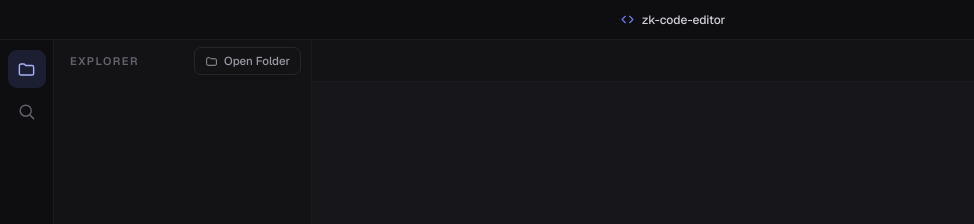
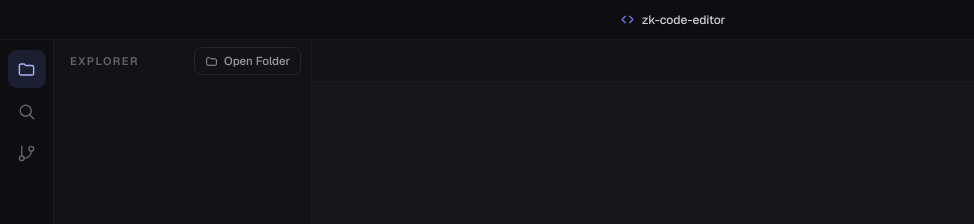
Before and after one commit to zero-koo/zk-code-editor, a React (Vite) app: page / in a window 1280 px wide. Shown: the top 224 px of the page, without its empty margins (0-974 px from the left). Built offline with nearby package versions, Linux system fonts and the light colour scheme.

Commit message:
feat(frontend): wire git diff view into the activity bar
- activeView에 git 추가, Source Control 아이콘(메인영역 전용 하이라이트)
- git 뷰 활성 시 에디터 서브트리는 hidden 토글(영속 EditorView 보존)하고 DiffView 표시

```diff
--- a/src/App.tsx
+++ b/src/App.tsx
@@ -7,6 +7,7 @@ import type { FsChange } from "./components/FileTreeNode";
 import { TabBar } from "./components/TabBar";
 import { EditorPane } from "./components/EditorPane";
 import { StatusBar } from "./components/StatusBar";
+import { DiffView } from "./components/DiffView";
 import { ShortcutsModal } from "./components/ShortcutsModal";
 import { InfoIcon, FileIcon } from "./components/icons";
 import { useGlobalShortcuts } from "./hooks/useGlobalShortcuts";
@@ -132,7 +133,12 @@ export default function App() {
     return () => clearTimeout(handle);
   }, [hydrated, root, tabs, activeTabPath]);
 
-  function activate(view: "explorer" | "search") {
+  function activate(view: "explorer" | "search" | "git") {
+    if (view === "git") {
+      setActiveView("git");
+      setSidebarVisible(false);
+      return;
+    }
     if (activeView === view && sidebarVisible) {
       setSidebarVisible(false);
     } else {
@@ -221,6 +227,7 @@ export default function App() {
         </>
       )}
       <div className="flex-1 min-w-0 flex flex-col bg-bg-2">
+        <div className={activeView === "git" ? "hidden" : "flex flex-col flex-1 min-h-0"}>
           <TabBar
             tabs={tabs}
             activePath={activeTabPath}
@@ -261,6 +268,10 @@ export default function App() {
             languageId={activeTab?.languageId ?? null}
           />
         </div>
+        <div className={activeView === "git" ? "flex flex-col flex-1 min-h-0" : "hidden"}>
+          <DiffView root={root} active={activeView === "git"} />
+        </div>
+      </div>
       </div>
       <ShortcutsModal open={shortcutsOpen} onClose={() => setShortcutsOpen(false)} />
     </div>
--- a/src/components/ActivityBar.tsx
+++ b/src/components/ActivityBar.tsx
@@ -1,7 +1,7 @@
-import { FolderOpenIcon, SearchIcon, KeyboardIcon } from "./icons";
+import { FolderOpenIcon, SearchIcon, KeyboardIcon, GitBranchIcon } from "./icons";
 import { IconButton } from "./IconButton";
 
-type View = "explorer" | "search";
+type View = "explorer" | "search" | "git";
 
 interface Props {
   activeView: View;
@@ -11,7 +11,8 @@ interface Props {
 }
 
 export function ActivityBar({ activeView, sidebarVisible, onActivate, onOpenShortcuts }: Props) {
-  const isActive = (v: View) => sidebarVisible && activeView === v;
+  const isActive = (v: View) =>
+    v === "git" ? activeView === "git" : sidebarVisible && activeView === v;
   return (
     <div className="w-[54px] shrink-0 bg-titlebar border-r border-bd-2 flex flex-col items-center py-2.5 gap-1">
       <button
@@ -40,6 +41,19 @@ export function ActivityBar({ activeView, sidebarVisible, onActivate, onOpenShor
         )}
         <SearchIcon size={19} strokeWidth={1.8} />
       </button>
+      <button
+        aria-label="Source Control"
+        aria-pressed={isActive("git")}
+        onClick={() => onActivate("git")}
+        className={`relative w-[38px] h-[38px] rounded-[9px] flex items-center justify-center ${
+          isActive("git") ? "bg-accent/15 text-accent-soft" : "text-tx-3 hover:bg-white/5 hover:text-tx-bright"
+        }`}
+      >
+        {isActive("git") && (
+          <span className="absolute left-[-10px] top-[9px] w-[2.5px] h-5 rounded bg-accent" />
+        )}
+        <GitBranchIcon size={19} strokeWidth={1.8} />
+      </button>
       <IconButton
         label="Keyboard Shortcuts"
         onClick={onOpenShortcuts}
--- a/src/components/icons.tsx
+++ b/src/components/icons.tsx
@@ -94,3 +94,12 @@ export const TrashIcon = (p: IconProps) => (
     <path d="M19 6v14a2 2 0 0 1-2 2H7a2 2 0 0 1-2-2V6m3 0V4a2 2 0 0 1 2-2h4a2 2 0 0 1 2 2v2" />
   </Icon>
 );
+
+export const GitBranchIcon = (p: IconProps) => (
+  <Icon {...p}>
+    <line x1="6" y1="3" x2="6" y2="15" />
+    <circle cx="18" cy="6" r="3" />
+    <circle cx="6" cy="18" r="3" />
+    <path d="M18 9a9 9 0 0 1-9 9" />
+  </Icon>
+);
--- a/src/store/workspaceStore.ts
+++ b/src/store/workspaceStore.ts
@@ -7,10 +7,10 @@ interface WorkspaceState {
   tabs: Tab[];
   activeTabPath: string | null;
   expandedDirs: Set<string>;
-  activeView: "explorer" | "search";
+  activeView: "explorer" | "search" | "git";
 
   setRoot: (root: string) => void;
-  setActiveView: (view: "explorer" | "search") => void;
+  setActiveView: (view: "explorer" | "search" | "git") => void;
   openTab: (tab: Tab) => void;
   closeTab: (path: string) => void;
   closeTabsUnder: (dir: string) => void;
```
Lines whose indentation alone changed are shown as unchanged.
